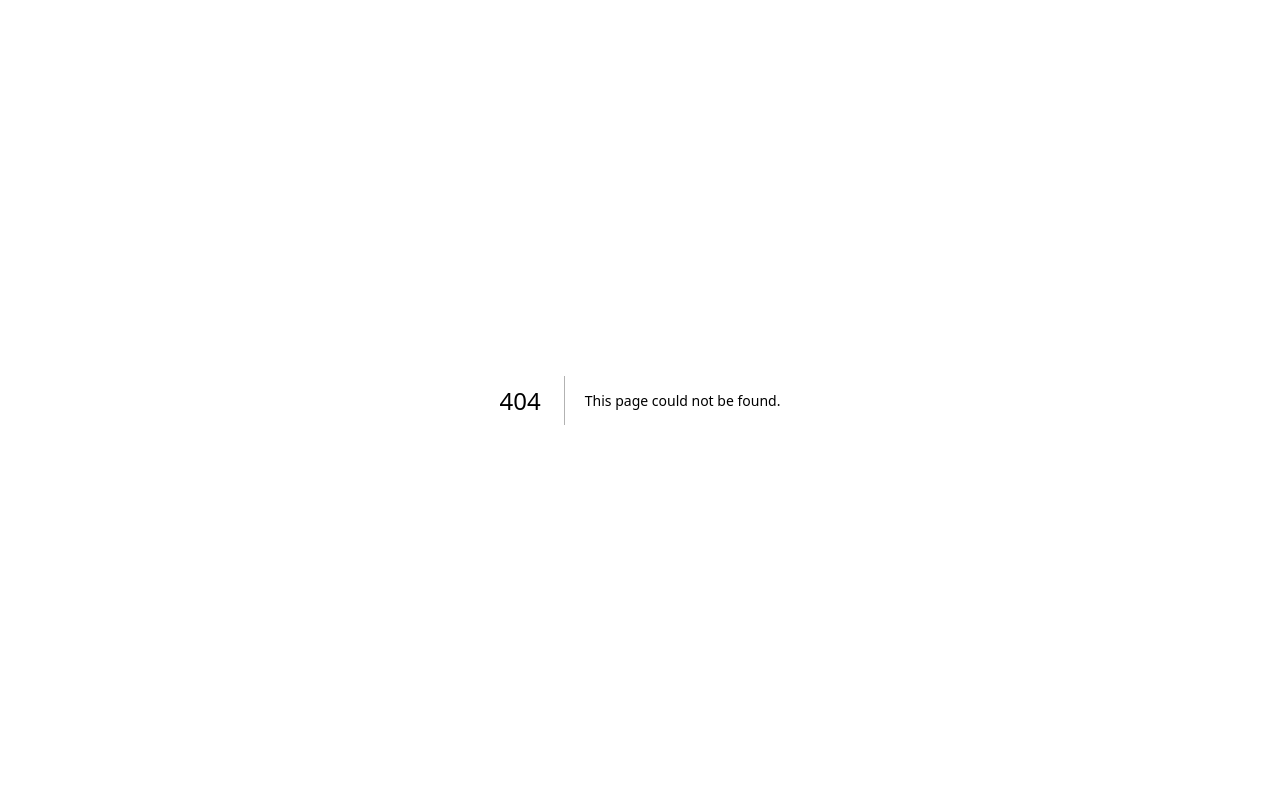
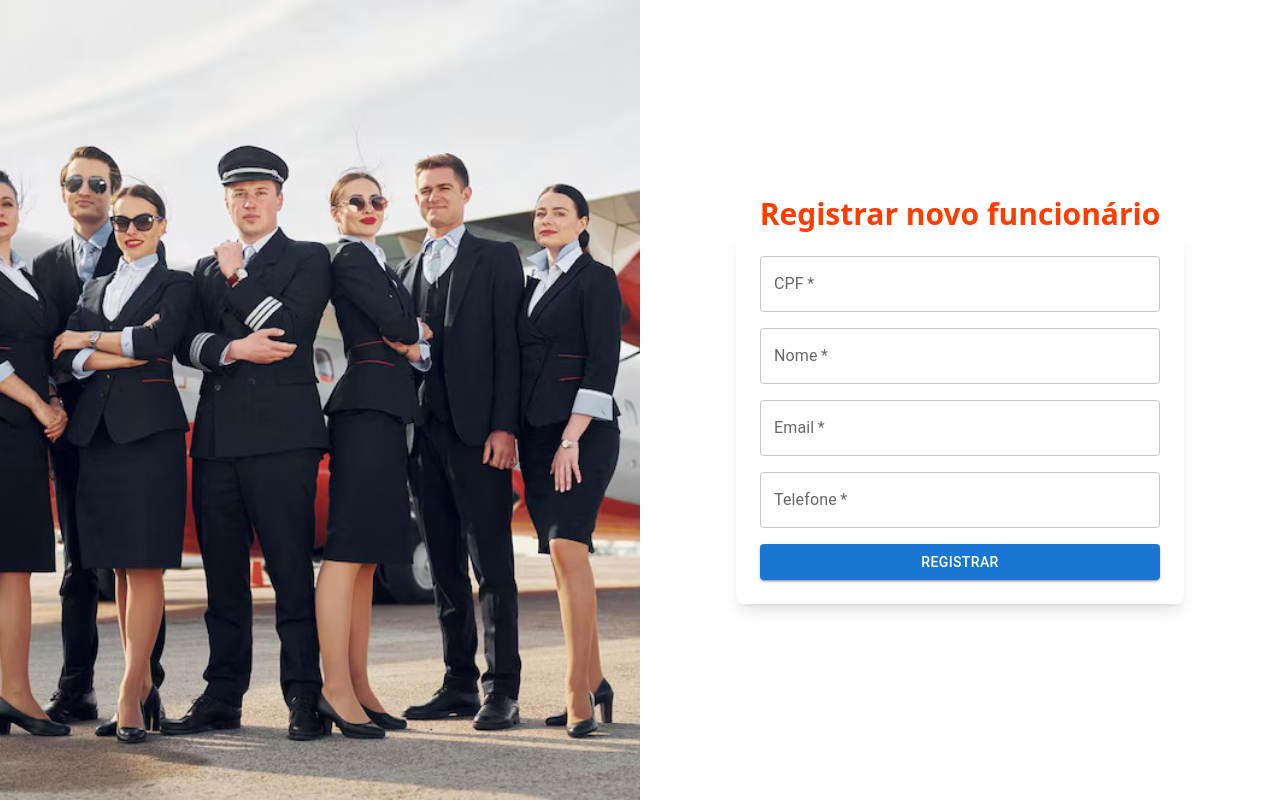
Before and after one commit to rodrigovalest/TADS-DAC-empresa-aerea, a Next.js app in the folder frontend/: page /cadastrar-funcionario in a window 1280 px wide. Before the commit this address had no page. Built offline with nearby package versions, Linux system fonts and the light colour scheme.

Commit message:
feat: register staff page

```diff
--- /dev/null
+++ b/frontend/src/app/cadastrar-funcionario/page.tsx
@@ -0,0 +1,74 @@
+'use client'
+
+import React, {useState} from "react";
+import { TextField, Button, Select, MenuItem, FormControl, InputLabel } from "@mui/material";
+
+
+
+const StaffRegister = () => {
+    const [errorCPF, setError] = useState(false);
+    const [helperText, setHelperText] = useState('');
+
+    const checkCPF = (e) => {
+        const inputvalue = e.target.value.trim();
+        if(inputvalue.length  < 11){
+            setError(true);
+            setHelperText('O CPF deve ter 11 dígitos');
+        }
+        const cpf = inputvalue.split('').map(Number);
+        const validador = (cpf: number[], factor: number) => {
+        let total = 0;
+        for (let i = 0; i < factor - 1; i++) {
+            total += cpf[i] * (factor - i);
+        }
+        const resto = (total * 10) % 11;
+        return resto === 10 ? 0 : resto;
+        };
+
+        const digito1 = validador(cpf, 10);
+        const digito2 = validador(cpf, 11);
+
+        if (cpf[9] !== digito1 || cpf[10] !== digito2) {
+            setError(true);
+            setHelperText('CPF inválido: dígitos verificadores incorretos');
+        }
+        else{
+            setError(false);
+            setHelperText('')
+        }
+        };
+
+    return(
+        <div className="flex h-screen">
+            <div className="w-1/2 bg-black flex justify-center items-center">
+                <img className="w-full h-full object-cover object-top" src="images/airportstaffs.jpeg" alt="Imagem de voo" />
+            </div>
+            <div className="w-1/2 flex justify-center items-center p-8 flex-col">
+                    <div className="text-[#FF3D00] text-3xl font-semibold">
+                        Registrar novo funcionário
+                    </div>
+                    <div className="w-full max-w-md bg-white shadow-lg rounded-lg p-6">
+                    <form className="flex flex-col gap-4">
+                        <TextField label="CPF" type="number" variant="outlined"
+                            onBlur={checkCPF}
+                            error={errorCPF}
+                            helperText={helperText}
+                            fullWidth required />
+                        <TextField label="Nome" type="text" variant="outlined" fullWidth required />
+                        <TextField label="Email" type="email" variant="outlined" fullWidth required />
+                        <TextField label="Telefone" type="phone" variant="outlined" fullWidth required />
+
+                       <Button
+                            variant="contained"
+                            className="bg-[#FF3D00] hover:bg-[#D63000]"
+                            type="submit"
+                            fullWidth>
+                            Registrar
+                        </Button>
+                    </form>
+                </div>
+            </div>
+        </div>
+    )
+}
+export default StaffRegister
```
Also changed, not shown: frontend/public/images/airportstaffs.jpeg (added).
